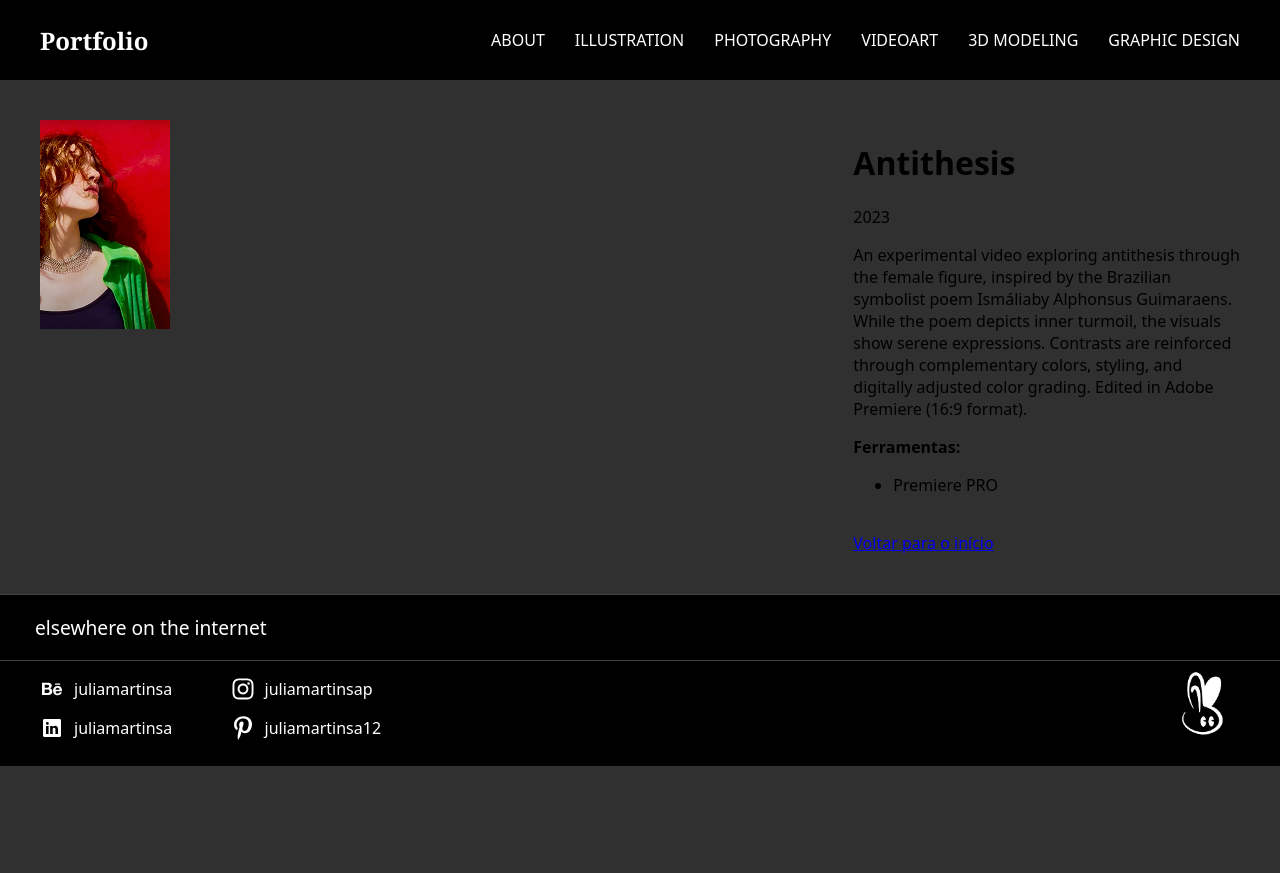
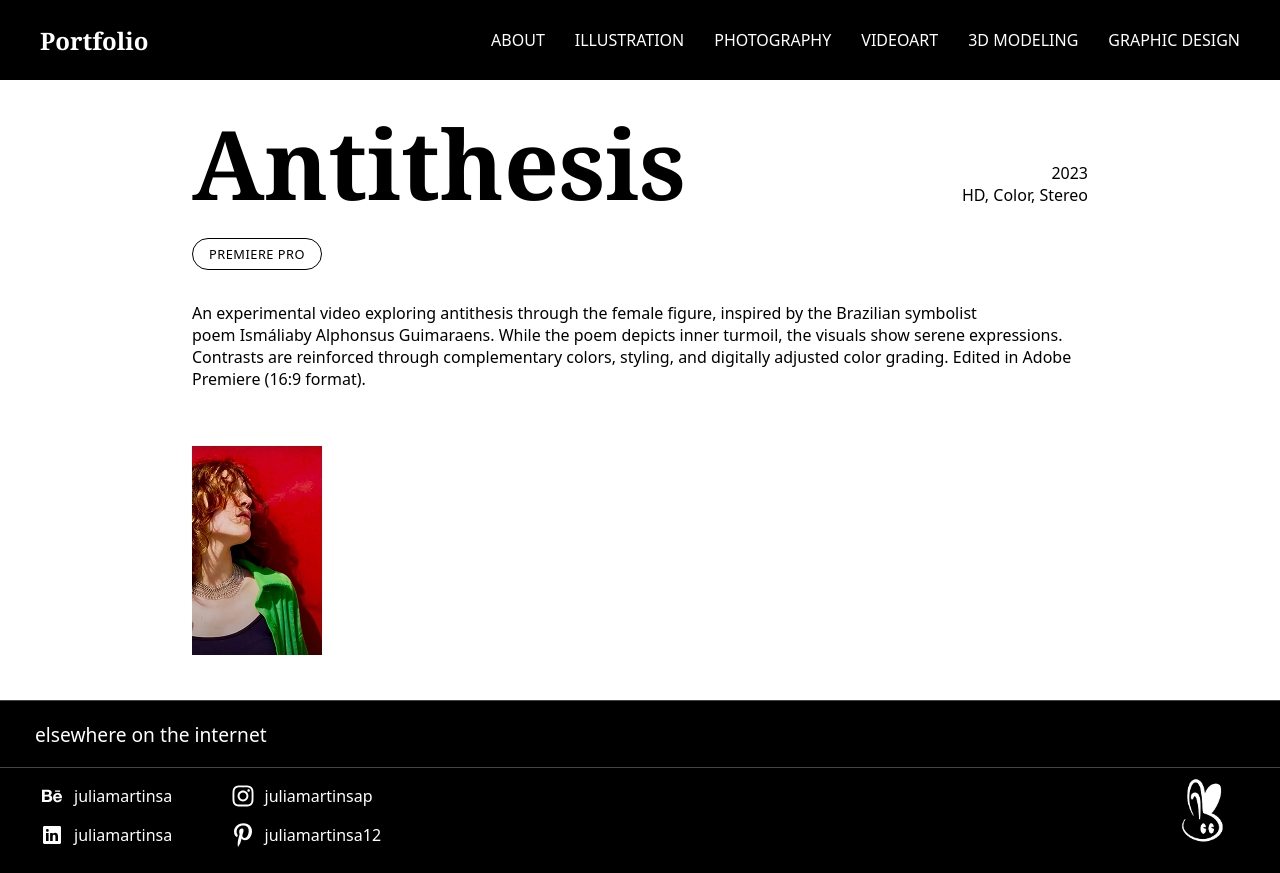
Before and after one commit to nicolecnogueira/portfolio, a React (Vite) app: page /obras/antithesis in a window 1280 px wide. Before the commit the page ends 800 px from the top, so only its background shows below. Built offline with nearby package versions, Linux system fonts and the light colour scheme.

Commit message:
fix: ajustes na paginda de detalhes da obra

```diff
--- a/src/components/pages/ObraDetail.jsx
+++ b/src/components/pages/ObraDetail.jsx
@@ -14,6 +14,29 @@ function ObraDetail() {
 
   return (
     <div className={styles.detalheContainer}>
+
+      <div className={styles.infoContainer}>
+
+        <div className={styles.header}>
+          <h1>{obra.titulo}</h1>
+          <div className={styles.metaInfo}>
+            <span>{obra.ano}</span>
+            <span>{obra.tecnica}</span>
+          </div>
+        </div>
+
+        <div className={styles.ferramentas}>
+        {obra.ferramentas.map((tool) => (
+          <span key={tool} className={styles.ferramentaTag}>
+            {tool}
+          </span>
+        ))}
+      </div>
+
+        <p className={styles.descricao}>{obra.descricao}</p>
+
+      </div>
+
       <div className={styles.mediaContainer}>
         {obra.tipo === 'imagem' ? (
           <img src={obra.midia} alt={obra.titulo} />
@@ -21,19 +44,6 @@ function ObraDetail() {
           <video src={obra.midia} autoPlay loop muted controls />
         )}
       </div>
-      <div className={styles.infoContainer}>
-        <h1>{obra.titulo}</h1>
-        <h2>{obra.subtitulo}</h2>
-        <p className={styles.ano}>{obra.ano}</p>
-        <p className={styles.descricao}>{obra.descricao}</p>
-        <div className={styles.ferramentas}>
-          <strong>Ferramentas:</strong>
-          <ul>
-            {obra.ferramentas.map(tool => <li key={tool}>{tool}</li>)}
-          </ul>
-        </div>
-        <Link to="/" className={styles.backLink}>Voltar para o início</Link>
-      </div>
     </div>
   );
 }
--- a/src/components/pages/ObraDetail.module.css
+++ b/src/components/pages/ObraDetail.module.css
@@ -1,5 +1,57 @@
-.detalheContainer { display: flex; padding: 40px; gap: 40px; }
-.mediaContainer { flex: 2; }
-.mediaContainer img, .mediaContainer video { max-width: 100%; }
-.infoContainer { flex: 1; }
-.backLink { margin-top: 20px; display: inline-block; }
+.detalheContainer {
+    padding: 40px;
+    padding-left: 15%;
+    padding-right: 15%;
+    background-color: white;
+}
+.mediaContainer {
+    flex: 2;
+}
+.mediaContainer img, .mediaContainer video {
+    max-width: 100%;
+}
+.infoContainer {
+    flex: 1;
+    padding-bottom: 40px;
+}
+
+.header {
+  display: flex;
+  justify-content: space-between;
+  align-items: flex-end;
+  margin-bottom: 2rem;
+}
+
+.header h1 {
+  font-family: 'Georgia', 'Times New Roman', serif;
+  font-size: clamp(3.5rem, 1rem + 8vw, 6rem);
+  font-weight: 900;
+  margin: 0;
+  line-height: 0.9;
+  color: black;
+}
+
+.metaInfo {
+  display: flex;
+  flex-direction: column;
+  align-items: flex-end;
+  padding-top: 1rem;
+  font-size: 1rem;
+  color: black;
+}
+
+.ferramentas {
+  display: flex;
+  flex-wrap: wrap;
+  gap: 10px;
+  margin-bottom: 2rem;
+}
+
+.ferramentaTag {
+  border: 1px solid black;
+  border-radius: 20px;
+  padding: 6px 16px;
+  font-size: 0.8rem;
+  text-transform: uppercase;
+  letter-spacing: 0.5px;
+}
--- a/src/data/obras.js
+++ b/src/data/obras.js
@@ -71,7 +71,7 @@ export const obras = [
     slug: 'na-minha-terra-tem-palmeiras',
     titulo: 'Na Minha Terra Tem Palmeiras',
     tecnica: 'Chemigrams Analog Photography',
-    ano: 2023/24,
+    ano: 2024,
     categoria: 'photography',
     ferramentas: ['indesign'],
     descricao: 'This photographic project addresses environmental issues entangled with global power dynamics. Its title references Canção do Exílio by Gonçalves Dias—a Romantic poem evoking Latin American nature and identity. Inspired by the EU–Mercosur trade agreement and its controversial Side Letter, the project critiques Europe’s eco-protectionist stance, which often excludes indigenous voices and favors European economic interests. Shot on 35mm film, the portraits of Latin Americans were deliberately distorted during analog development using substances the EU seeks to restrict—soy, wood, and coffee byproducts. These materials disrupt the image, symbolizing the erasure of Latin American presence. The project also explores experimental photography techniques, including chemical alterations with soybean oil. Final images measure 13×18 cm and were compiled into a printed book designed with Photoshop and InDesign.',
```
